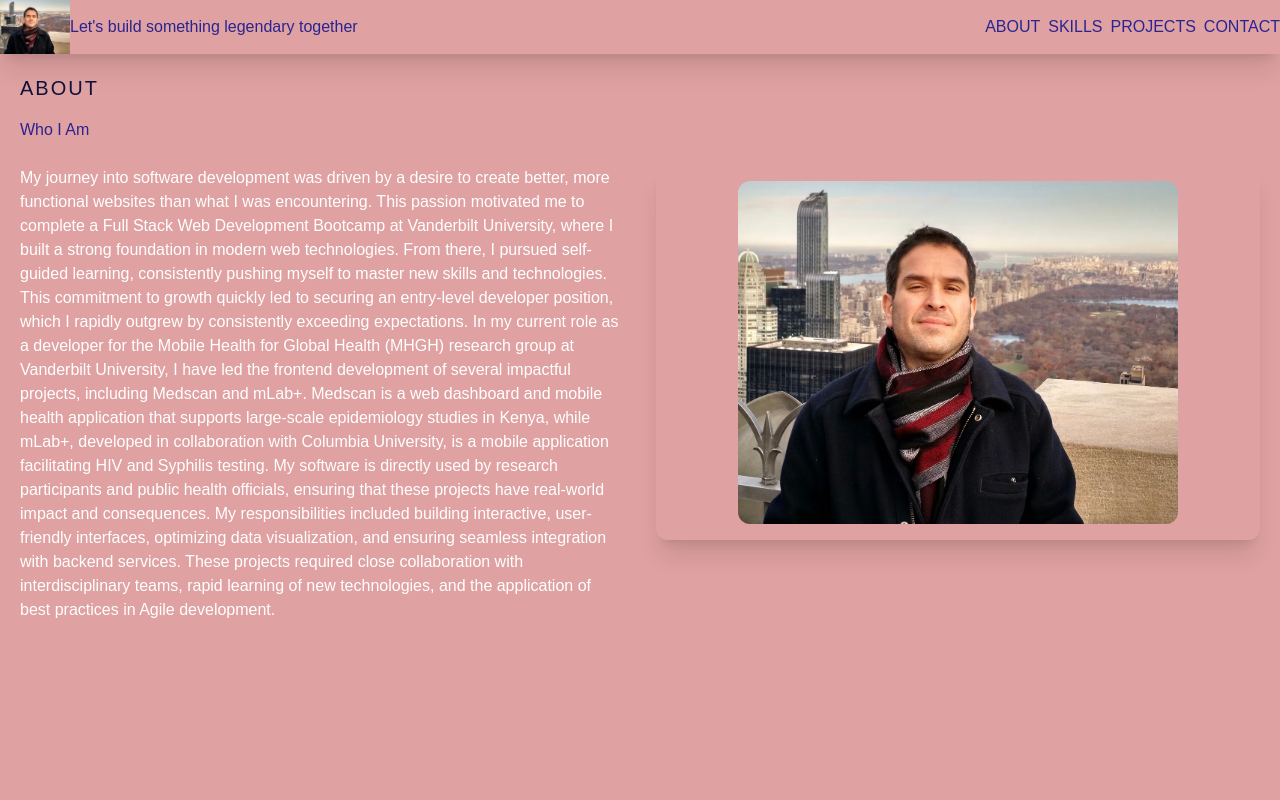
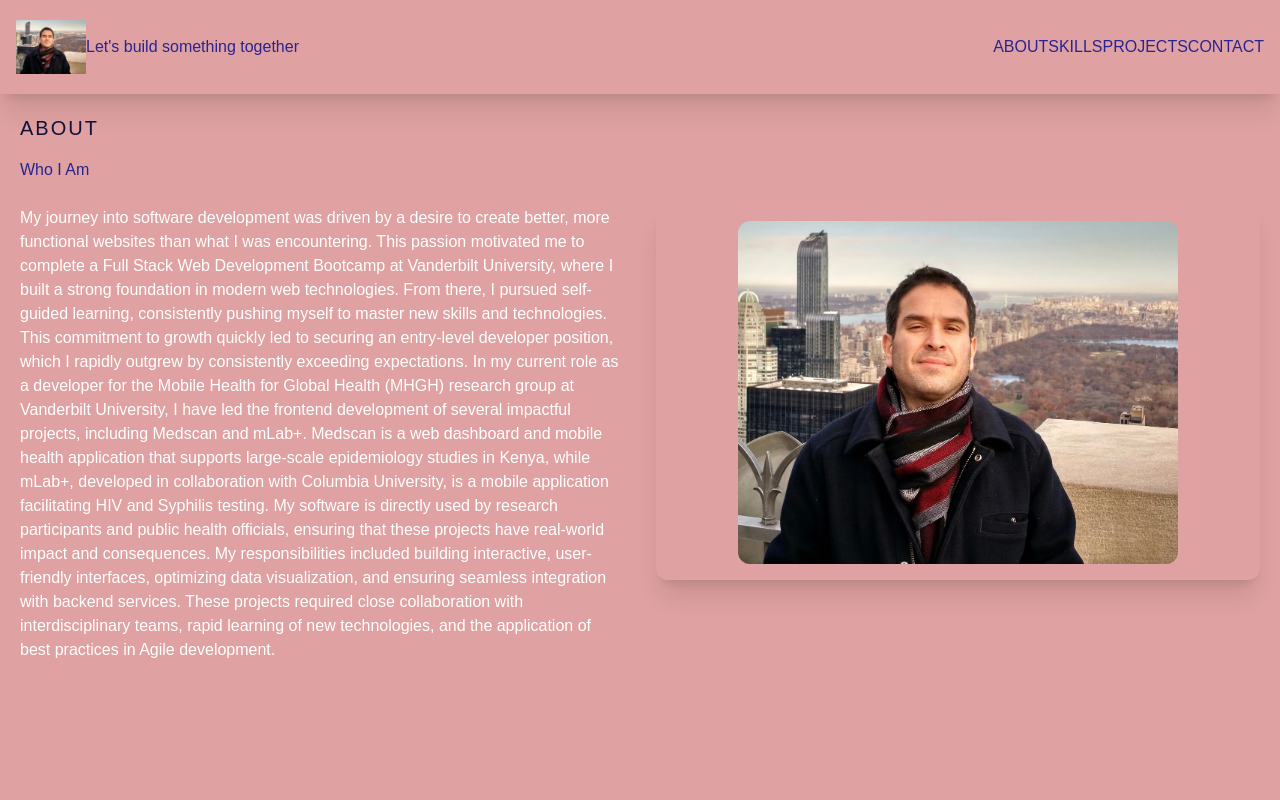
Before and after one commit to Matt658041/my-resume-profile, a Next.js app: page / in a window 1280 px wide. Shown: the top 800 px of the page. Built offline with nearby package versions, Linux system fonts and the light colour scheme.

Commit message:
almost there

```diff
--- a/components/Navbar.jsx
+++ b/components/Navbar.jsx
@@ -5,9 +5,9 @@
 
 const Navbar = () => {
   return (
-    <div className="fixed w-full h-20 shadow-xl z-[100] bg-white/70 backdrop-blur ">
-      <div className="flex justify-between items-center w-full h-full px-2 2xl:px-16">
-        <div className="flex items-center space-x-4 p-5">
+    <div className="fixed w-full h-20 shadow-xl z-[100] bg-white/70 backdrop-blur">
+      <div className="flex justify-between items-center w-full h-full px-4 2xl:px-16">
+        <div className="flex items-center space-x-4 py-5">
           <Link href="/">
             <Image
               className="rounded-lg"
@@ -17,10 +17,12 @@
               height="80"
             />
           </Link>
-          <p className="text-lg">Let's build something legendary together</p>
+          <p className="text-lg ml-4">
+            Let's build something together
+          </p>
         </div>
         <div>
-          <ul className="flex space-x-2 pr-20">
+          <ul className="flex space-x-8 pr-10">
             <li className="text-lg uppercase hover:border-b">
               <Link href="/#about">About</Link>
             </li>
@@ -30,7 +32,7 @@
             <li className="text-lg uppercase hover:border-b">
               <Link href="/#projects">Projects</Link>
             </li>
-            <li className="text-lg uppercase hover:border-b pr-20">
+            <li className="text-lg uppercase hover:border-b pr-10">
               <Link href="/#contact">Contact</Link>
             </li>
           </ul>
```
